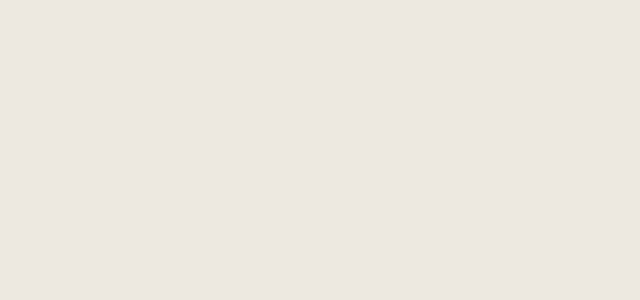
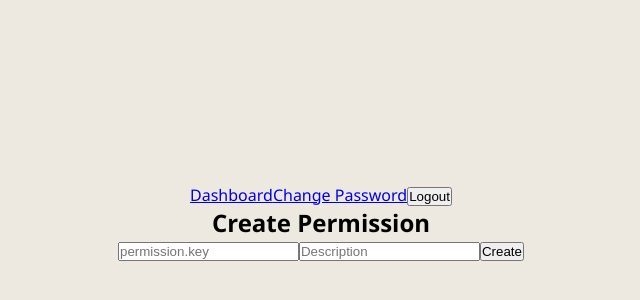
Before and after one commit to Manohar7730/Role-Base-Access-Controller, a React (Vite) app in the folder frontend/: page /permissions/create in a window 1280 px wide. Before the commit this address had no page. Shown: the part 178-478 px from the top of the page, without its empty margins (319-959 px from the left). Built offline with nearby package versions, Linux system fonts and the light colour scheme; sample sign-in values are in the browser's storage.

Commit message:
feat(frontend): add create permission

```diff
--- /dev/null
+++ b/frontend/src/pages/CreatePermission.jsx
@@ -0,0 +1,49 @@
+import { useState } from "react";
+import { createPermission } from "../services/permissionService";
+import { useNavigate } from "react-router-dom";
+
+export default function CreatePermission() {
+  const [key, setKey] = useState("");
+  const [description, setDescription] = useState("");
+  const [msg, setMsg] = useState("");
+  const navigate = useNavigate();
+
+  const handleSubmit = async (e) => {
+    e.preventDefault();
+
+    try {
+      const res = await createPermission({ key, description });
+      setMsg(res.message);
+      setKey("");
+      setDescription("");
+
+      setTimeout(() => navigate("/permissions"), 800);
+    } catch (err) {
+      setMsg(err.response?.data?.message || "Error");
+    }
+  };
+
+  return (
+    <div>
+      <h2>Create Permission</h2>
+
+      <form onSubmit={handleSubmit}>
+        <input
+          placeholder="permission.key"
+          value={key}
+          onChange={(e) => setKey(e.target.value)}
+        />
+
+        <input
+          placeholder="Description"
+          value={description}
+          onChange={(e) => setDescription(e.target.value)}
+        />
+
+        <button type="submit">Create</button>
+      </form>
+
+      {msg && <p>{msg}</p>}
+    </div>
+  );
+}
--- a/frontend/src/pages/Permissions.jsx
+++ b/frontend/src/pages/Permissions.jsx
@@ -1,6 +1,7 @@
 import { useEffect } from "react";
 import { useDispatch, useSelector } from "react-redux";
 import { fetchPermissions } from "../features/permissions/permissionsSlice";
+import { Link } from "react-router-dom";
 
 export default function Permissions() {
   const dispatch = useDispatch();
@@ -15,10 +16,13 @@ export default function Permissions() {
   return (
     <div>
       <h2>Permissions</h2>
+      <Link to="/permissions/create">Add Permission</Link>
 
       <ul>
         {list.map((p) => (
-          <li key={p._id}>{p.key}</li>
+          <li key={p._id}>
+            {p.key} - {p.description}
+          </li>
         ))}
       </ul>
     </div>
--- a/frontend/src/routes/AppRouter.jsx
+++ b/frontend/src/routes/AppRouter.jsx
@@ -13,6 +13,7 @@ import Roles from "../pages/Roles";
 import EditRole from "../pages/EditRole";
 import CreateRole from "../pages/createRole";
 import ChangePassword from "../pages/ChangePassword";
+import CreatePermission from "../pages/CreatePermission";
 
 export default function AppRouter() {
   return (
@@ -32,6 +33,7 @@ export default function AppRouter() {
             <Route path="/roles/:id" element={<EditRole />} />
             <Route path="/roles/create" element={<CreateRole />} />
             <Route path="/change-password" element={<ChangePassword />} />
+            <Route path="/permissions/create" element={<CreatePermission />} />
           </Route>
         </Route>
       </Routes>
--- a/frontend/src/services/permissionService.js
+++ b/frontend/src/services/permissionService.js
@@ -4,3 +4,8 @@ export const getPermissions = async () => {
   const response = await api.get("/api/permissions");
   return response.data;
 };
+
+export const createPermission = async (payload) => {
+  const res = await api.post("/api/permissions", payload);
+  return res.data;
+};
```
